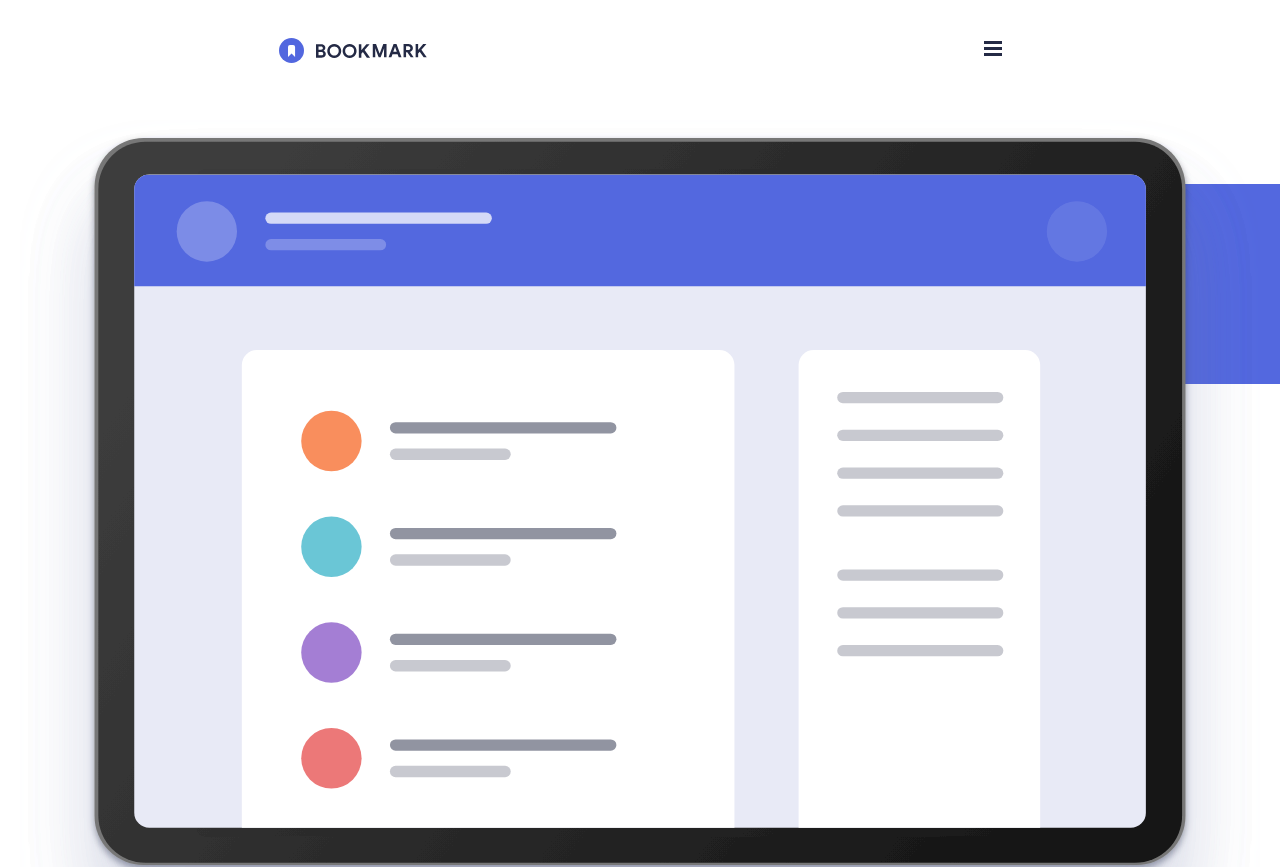
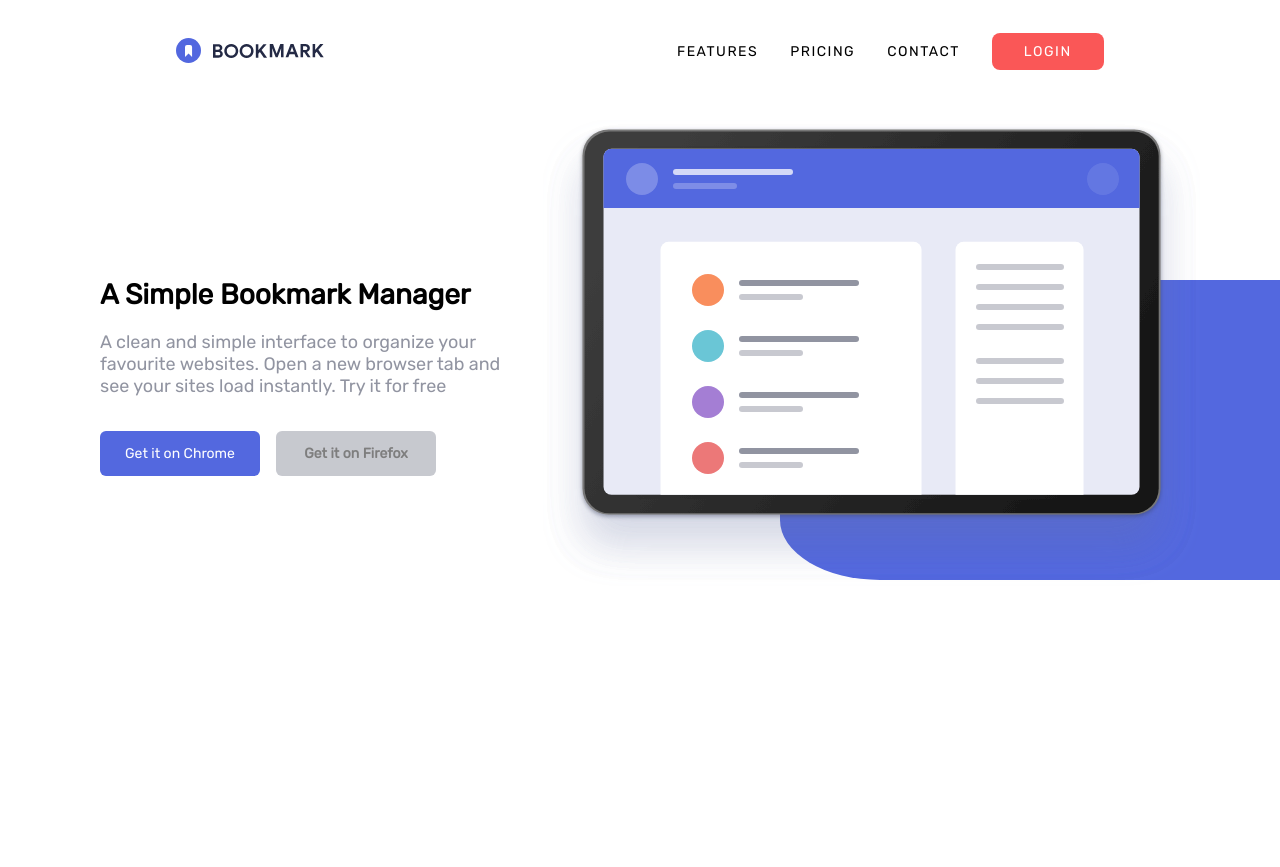
Before and after one commit to devRony1710/Bookmark-Landing, a React (Create React App) app: page / in a window 1280 px wide. Shown: the top 867 px of the page. After the commit the page ends 800 px from the top, so only its background shows below. Built offline with nearby package versions, Linux system fonts and the light colour scheme.

Commit message:
fixed responsive bugs

```diff
--- /dev/null
+++ b/src/common/constants/Links.js
@@ -0,0 +1,18 @@
+export const links = [
+  {
+    linkName: "Features",
+    path: "/features",
+  },
+  {
+    linkName: "Pricing",
+    path: "/features",
+  },
+  {
+    linkName: "Contact",
+    path: "/features",
+  },
+  {
+    linkName: "Login",
+    path: "/features",
+  },
+];
--- a/src/components/MobileMenu.jsx
+++ b/src/components/MobileMenu.jsx
@@ -1,26 +1,10 @@
 import React from "react";
+
+// constants
+import { links } from "../common/constants/Links";
 
 //styles
 import "../styles/MobileMenu.scss";
-
-const links = [
-  {
-    linkName: "Features",
-    path: "/features",
-  },
-  {
-    linkName: "Pricing",
-    path: "/features",
-  },
-  {
-    linkName: "Contact",
-    path: "/features",
-  },
-  {
-    linkName: "Login",
-    path: "/features",
-  },
-];
 
 const MenuItem = ({ path, linkName }) => {
   return <a href={path}>{linkName}</a>;
@@ -28,10 +12,10 @@ const MenuItem = ({ path, linkName }) => {
 
 const MobileMenu = () => {
   return (
-    <nav>
-      <ul>
+    <nav className="mobile-menu-wrapper">
+      <ul className="mobile-menu-list">
         {links.map((item) => (
-          <li>
+          <li className="mobile-menu-item">
             <hr />
             <MenuItem path={item.path} linkName={item.linkName} />
           </li>
--- /dev/null
+++ b/src/components/Navbar.jsx
@@ -0,0 +1,23 @@
+import React from "react";
+
+// constants
+import { links } from "../common/constants/Links";
+
+// styles
+import "../styles/Navbar.scss";
+
+const Navbar = () => {
+  return (
+    <nav className="navbar-container">
+      <ul className="navbar-list">
+        {links.map((link) => (
+          <li className="navbar-item">
+            <a href={link.path}>{link.linkName}</a>
+          </li>
+        ))}
+      </ul>
+    </nav>
+  );
+};
+
+export default Navbar;
--- a/src/containers/Header.jsx
+++ b/src/containers/Header.jsx
@@ -8,6 +8,7 @@ import CloseIcon from "../assets/images/icon-close.svg";
 
 //components
 import MobileMenu from "../components/MobileMenu";
+import Navbar from "../components/Navbar";
 
 // styles
 import "../styles/Header.scss";
@@ -27,6 +28,10 @@ const Header = () => {
         alt="Bookmark Landing"
       />
 
+      <div className="desktop-navbar">
+        <Navbar />
+      </div>
+
       <div className="mobile-menu-container">
         <div onClick={handleToggleMenu}>
           <img src={isOpenMenu ? CloseIcon : HamburguerIcon} alt="" />
--- a/src/containers/Main.jsx
+++ b/src/containers/Main.jsx
@@ -13,7 +13,10 @@ const Main = () => {
   return (
     <div className="main-container">
       <img className="hero-image" src={MainImage} alt="hero illustration" />
-      <MainInfo />
+
+      <div className="main-info-container">
+        <MainInfo />
+      </div>
     </div>
   );
 };
--- a/src/styles/Header.scss
+++ b/src/styles/Header.scss
@@ -16,3 +16,22 @@
 .logo {
   z-index: 2;
 }
+
+@media screen and (max-width: 720px) {
+  .mobile-menu-container {
+    display: flex;
+  }
+  .desktop-navbar {
+    display: none;
+  }
+}
+
+@media screen and (min-width: 721px) {
+  .mobile-menu-container {
+    display: none;
+  }
+
+  .desktop-navbar {
+    display: flex;
+  }
+}
--- a/src/styles/Main.scss
+++ b/src/styles/Main.scss
@@ -24,3 +24,16 @@
   background-color: var(--soft-blue);
   border-bottom-left-radius: 20%;
 }
+
+@media screen and (min-width: 1024px) {
+  .main-container {
+    flex-direction: row-reverse;
+    padding: 20px 80px;
+  }
+
+  .main-container::after {
+    top: 35%;
+    height: 300px;
+    width: 500px;
+  }
+}
--- a/src/styles/MainInfo.scss
+++ b/src/styles/MainInfo.scss
@@ -14,7 +14,6 @@
 .main-title {
   display: block;
   font-size: 28px;
-  text-align: center;
 }
 
 .main-description {
@@ -53,3 +52,13 @@
   color: white;
   opacity: 1;
 }
+
+@media screen and (min-width: 1024px) {
+  .main-info-container {
+    align-items: flex-start;
+  }
+
+  .main-description {
+    text-align: start;
+  }
+}
--- a/src/styles/MobileMenu.scss
+++ b/src/styles/MobileMenu.scss
@@ -1,6 +1,6 @@
 @import "vars";
 
-nav {
+.mobile-menu-wrapper {
   width: 100%;
   height: 100vh;
   background-color: var(--very-dark-blue);
@@ -13,7 +13,7 @@ nav {
   z-index: 3;
 }
 
-ul {
+.mobile-menu-list {
   display: flex;
   width: 100%;
   padding: 20px 0;
@@ -21,18 +21,18 @@ ul {
   gap: 32px;
 }
 
-li {
+.mobile-menu-item {
   list-style: none;
   text-align: center;
 }
 
-hr {
+.mobile-menu-item > hr {
   border: 1px solid white;
   margin: 10px auto;
   width: 80%;
 }
 
-a {
+.mobile-menu-item > a {
   text-decoration: none;
   color: white;
   font-size: 22px;
--- /dev/null
+++ b/src/styles/Navbar.scss
@@ -0,0 +1,28 @@
+@import "vars";
+
+.navbar-container {
+  display: flex;
+  align-items: center;
+  justify-content: center;
+}
+
+.navbar-list {
+  display: flex;
+  gap: 32px;
+  list-style: none;
+}
+
+.navbar-item > a {
+  color: black;
+  text-decoration: none;
+  text-transform: uppercase;
+  font-size: 14px;
+  letter-spacing: 1.5px;
+}
+
+.navbar-item:last-child > a {
+  background-color: var(--soft-red);
+  padding: 10px 32px;
+  color: white;
+  border-radius: 8px;
+}
```
